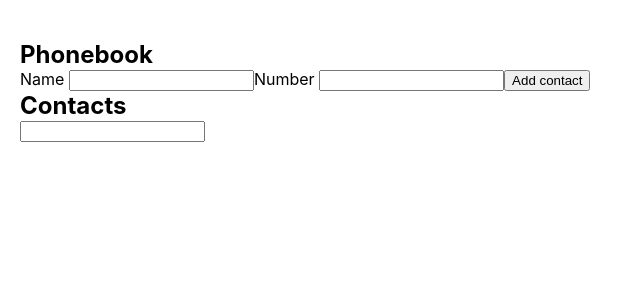
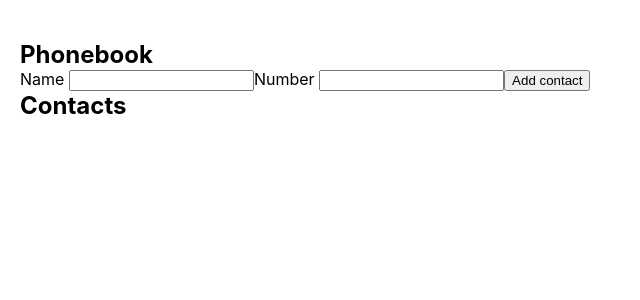
Before and after one commit to SaveAna/goit-react-hw-02-phonebook, a React (Create React App) app: page / in a window 1280 px wide. Shown: the top 300 px of the page, without its empty margins (0-640 px from the left). Built offline with nearby package versions, Linux system fonts and the light colour scheme.

Commit message:
add changes

```diff
--- a/src/components/App/App.jsx
+++ b/src/components/App/App.jsx
@@ -20,7 +20,7 @@ export class App extends Component {
     }));
   };
 
-  onDelete = id => {
+  deleteContact = id => {
     this.setState(prevState => {
       return {
         contacts: prevState.contacts.filter(contact => contact.id !== id),
@@ -28,9 +28,8 @@ export class App extends Component {
     });
   };
 
-  onChange = evt => {
-    const { name, value } = evt.target;
-    this.setState({ [name]: value });
+  handleChange = evt => {
+    this.setState({ filter: evt.target.value });
   };
 
   handleFilter = () => {
@@ -48,8 +47,13 @@ export class App extends Component {
         <h2>Phonebook</h2>
         <ContactForm addContact={this.handleAddContact} />
         <h2> Contacts</h2>
-        <Filter value={this.state.filter} onChange={this.onChange} />
-        <ContactList contacts={filteredContacts} onDelete={this.onDelete} />
+        {this.state.contacts.length > 2 && (
+          <Filter value={this.state.filter} handleChange={this.handleChange} />
+        )}
+        <ContactList
+          contacts={filteredContacts}
+          onDelete={this.deleteContact}
+        />
       </Container>
     );
   }
--- a/src/components/Filter/Filter.jsx
+++ b/src/components/Filter/Filter.jsx
@@ -1,8 +1,10 @@
 import PropTypes from 'prop-types';
 import React from 'react';
 
-export function Filter({ value, onChange }) {
-  return <input name="filter" type="text" value={value} onChange={onChange} />;
+export function Filter({ value, handleChange }) {
+  return (
+    <input name="filter" type="text" value={value} onChange={handleChange} />
+  );
 }
 
 Filter.propTypes = {
```
